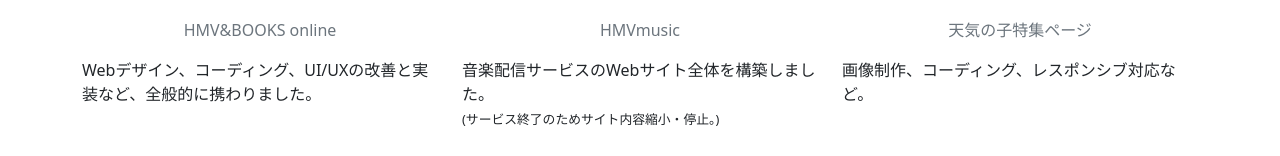
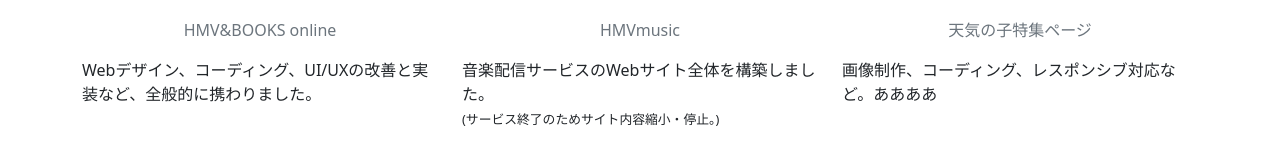
Before and after one commit to AYH0218/react-portfolio, a React (Create React App) app: page / in a window 1280 px wide. Shown: the part 748-904 px from the top of the page. Built offline with nearby package versions, Linux system fonts and the light colour scheme.

Commit message:
あああ

```diff
--- a/src/components/Home.jsx
+++ b/src/components/Home.jsx
@@ -78,7 +78,7 @@
                   天気の子特集ページ
                 </a>
               </p>
-              <p className="text-left">画像制作、コーディング、レスポンシブ対応など。</p>
+              <p className="text-left">画像制作、コーディング、レスポンシブ対応など。ああああ</p>
             </div>
           </div>
         </div>
```
